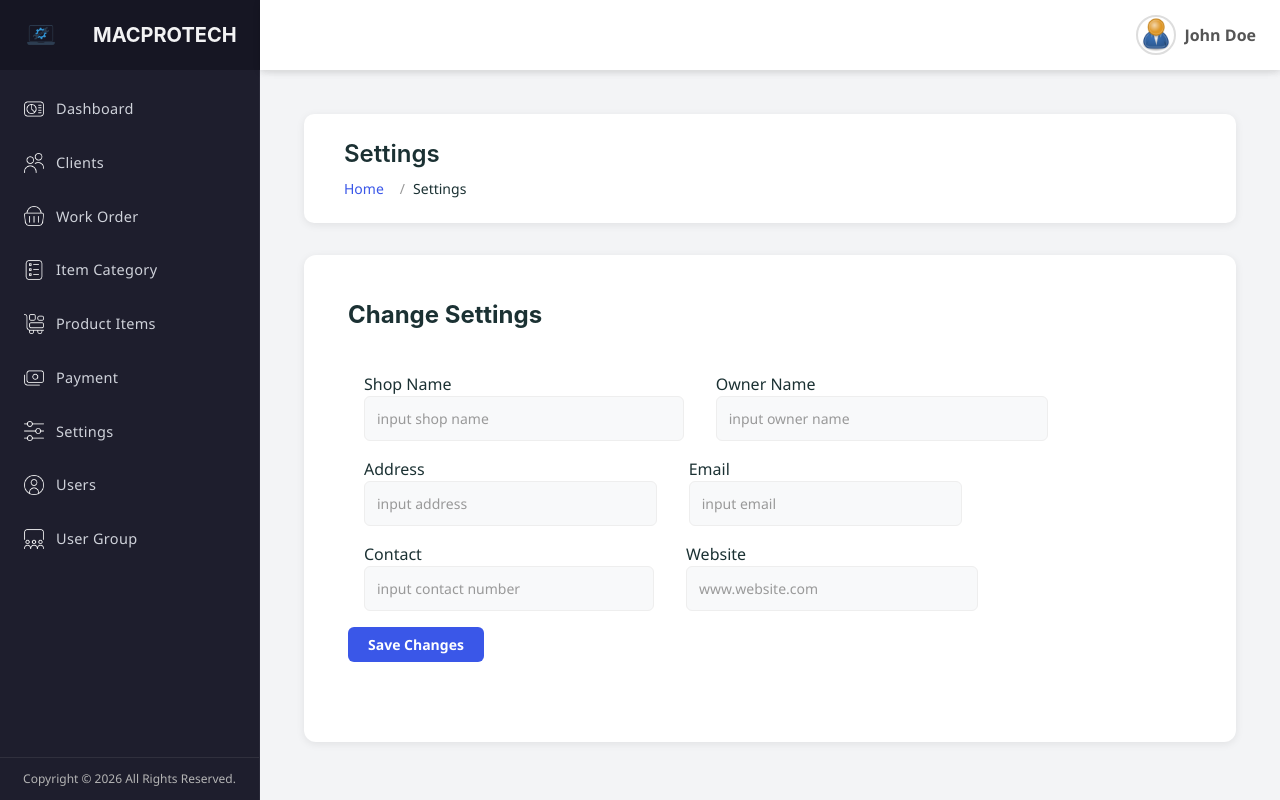
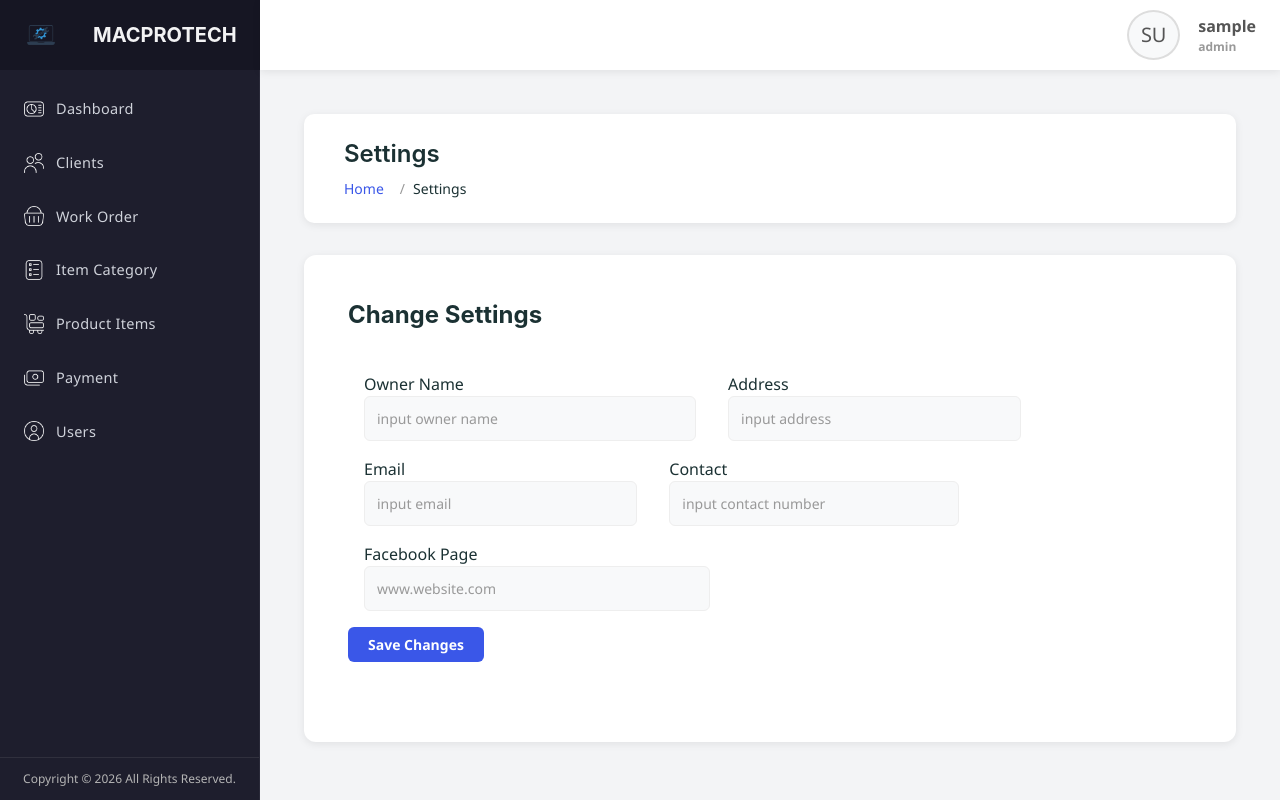
Before and after one commit to Herlcan/CRMS_MACPROTECH, a PHP site: page /settings.php in a window 1280 px wide. Run offline with PHP 8.4, Linux system fonts and the light colour scheme; the visitor is signed in with stand-in values (Sample User, id 1); tables that the repository leaves empty or names only in its code hold one stand-in row (values such as "Sample post"); some libraries are stand-ins or nearby versions.

Commit message:
Minor changes in the dashboard, admin-login, header, payment, Settings, and sidebar

```diff
--- a/admin-login.php
+++ b/admin-login.php
@@ -76,9 +76,9 @@ if (session_status() === PHP_SESSION_NONE) {
 				<div class="col-md-12">
 					<div class="login-box bg-white box-shadow border-radius-10">
 						<form method="POST">
-							<div class="text-center mb-30">
+							<div class="text-center mb-30" style="margin-bottom: 1px;">
 								<h2 class="h2 text-primary">MACPROTECH</h2>
-								<p class="h5 text-primary">Admin</p>
+								<p class="h5" style="margin-bottom: 5px;">Admin</p>
 							</div>
 							<div class="form-group">
 								<label class="form-label">Username</label>
--- a/header.php
+++ b/header.php
@@ -26,7 +26,7 @@
 	<meta charset="utf-8">
 	<title>MACPROTECH</title>
 	<meta name="viewport" content="width=device-width, initial-scale=1, maximum-scale=1">
-	<meta http-equiv="Content-Security-Policy" content="script-src 'self' 'unsafe-eval';">
+	<!--<meta http-equiv="Content-Security-Policy" content="script-src 'self' 'unsafe-eval';">-->
 	<link rel="stylesheet" type="text/css" href="src/styles/style-improved.css">
 </head>
 
--- a/settings.php
+++ b/settings.php
@@ -1,31 +1,9 @@
 
-<?php include 'header.php';?>
-
-	<div class="header">
-		<div class="header-left">
-			<div class="menu-icon dw dw-menu"></div>
-		</div>
-		<div class="header-right">
-			<div class="user-info-dropdown">
-				<div class="dropdown">
-					<a class="dropdown-toggle" href="#" role="button" data-toggle="dropdown">
-						<span class="user-icon">
-							<img src="src/images/admin.png" width="50">
-						</span>
-						<span class="user-name">John Doe</span>
-					</a>
-					<div class="dropdown-menu dropdown-menu-right dropdown-menu-icon-list">
-						<a class="dropdown-item" href="#"><i class="dw dw-user1"></i> Profile</a>
-						<a class="dropdown-item" href="#"><i class="dw dw-settings2"></i> Setting</a>
-						<hr>
-						<a class="dropdown-item" href="login.php"><i class="dw dw-logout"></i> Log Out</a>
-					</div>
-				</div>
-			</div>
-		</div>
-	</div>
-
-<?php include 'sidebar.php'; ?>
+<?php
+	include 'header.php';
+	include 'sidebar.php';
+	include 'src/db/connection.php';
+ ?>
 
 	<div class="mobile-menu-overlay"></div>
 
@@ -58,12 +36,6 @@
 									<div class="row">
 										<div class="col-md-6 col-sm-12">
 											<div class="form-group">
-											<label>Shop Name</label>
-											<input class="form-control" type="text" placeholder="input shop name">
-											</div>
-										</div>
-										<div class="col-md-6 col-sm-12">
-											<div class="form-group">
 											<label>Owner Name</label>
 											<input class="form-control" type="text" placeholder="input owner name">
 											</div>
@@ -88,7 +60,7 @@
 										</div>
 										<div class="col-md-12 col-sm-12">
 											<div class="form-group">
-											<label>Website</label>
+											<label>Facebook Page</label>
 											<input class="form-control" type="text" placeholder="www.website.com">
 											</div>
 										</div>
--- a/sidebar.php
+++ b/sidebar.php
@@ -59,14 +59,14 @@
 							<span class="mtext">Payment</span>
 						</a>
 					</li>
-					<li>
+					<!--<li>
 						<a href="settings.php" class="dropdown-toggle no-arrow">
 							<span class="micon dw dw-settings2">
 								<img src="src/images/settings-sliders.png" width="20px" height="20px">
 							</span>
 							<span class="mtext">Settings</span>
 						</a>
-					</li>
+					</li>-->
 					<li>
 						<a href="user.php" class="dropdown-toggle no-arrow">
 							<span class="micon dw dw-user1">
@@ -74,14 +74,14 @@
 							</span><span class="mtext">Users</span>
 						</a>
 					</li>
-					<li>
+					<!--<li>
 						<a href="user-group.php" class="dropdown-toggle no-arrow">
 							<span class="micon fa fa-users">
 								<img src="src/images/users-class.png" width="20px" height="20px">
 							</span>
 							<span class="mtext">User Group</span>
 						</a>
-					</li>
+					</li>-->
 				</ul>
 			</div>
 			<div class="sidebar-footer">
--- a/src/scripts/dashboard-charts.js
+++ b/src/scripts/dashboard-charts.js
@@ -5,7 +5,7 @@ document.addEventListener("DOMContentLoaded", function(){
 	if(ctx){
 		const labels  = JSON.parse(document.getElementById('statusChart').dataset.labels);
 		const data    = JSON.parse(document.getElementById('statusChart').dataset.data);
-		const colors  = ['#22c55e','#38bdf8','#facc15','#ef4444','#a78bfa'];
+		const colors  = ['#ef4444','#22c55e','#38bdf8','#facc15','#a78bfa'];
 
 		new Chart(ctx, {
 			type: 'doughnut',
```
Also changed, not shown: payment.php (+0 -7 lines).
